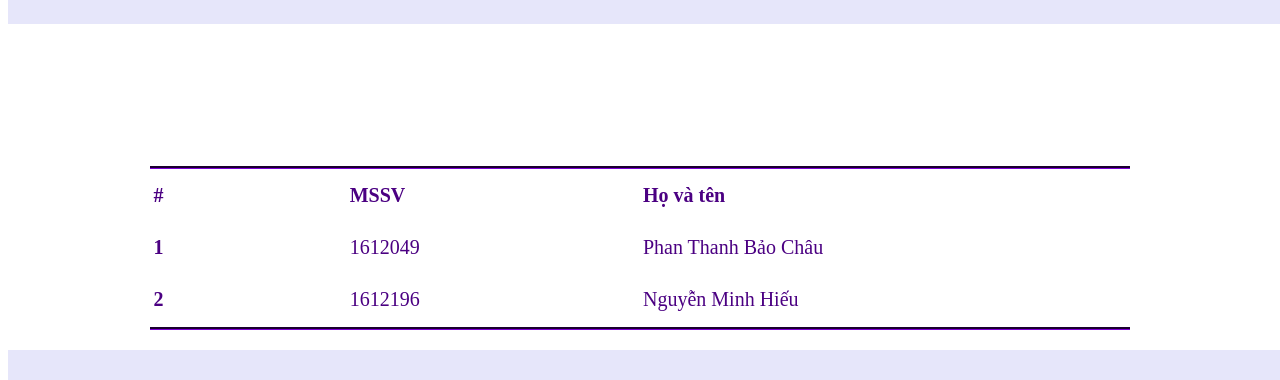
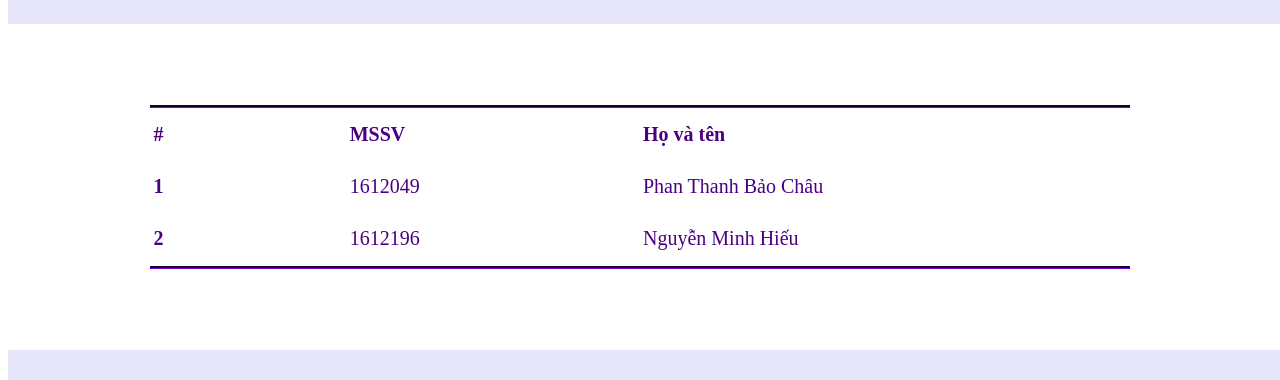
Before and after one commit to JtotheDoubleO/group-website, a plain HTML site: page members-list.html in a window 1280 px wide. Shown: the part 199-579 px from the top of the page. Drawn offline with Linux system fonts and the light colour scheme.

Commit message:
Update members-list site and css file

```diff
--- a/default.css
+++ b/default.css
@@ -50,11 +50,14 @@ footer
     padding: 1em;
     background-color: lavender;
     width: 100%;
+    color: indigo;
 }
 #table
 {
-    margin-top: 10%;
+    margin-top: 5%;
+    margin-bottom: 5%;
     margin-left: 10%;
+    margin-right: 10%;
     width: 80%;
     border-top-style: groove;
     border-top-color: indigo;
@@ -141,10 +144,6 @@ h1.article-header
     margin-left: 33%;
     color: indigo;
 }
-footer
-{
-    color: indigo;
-}
 footer h1
 {
     text-align: center;
```
